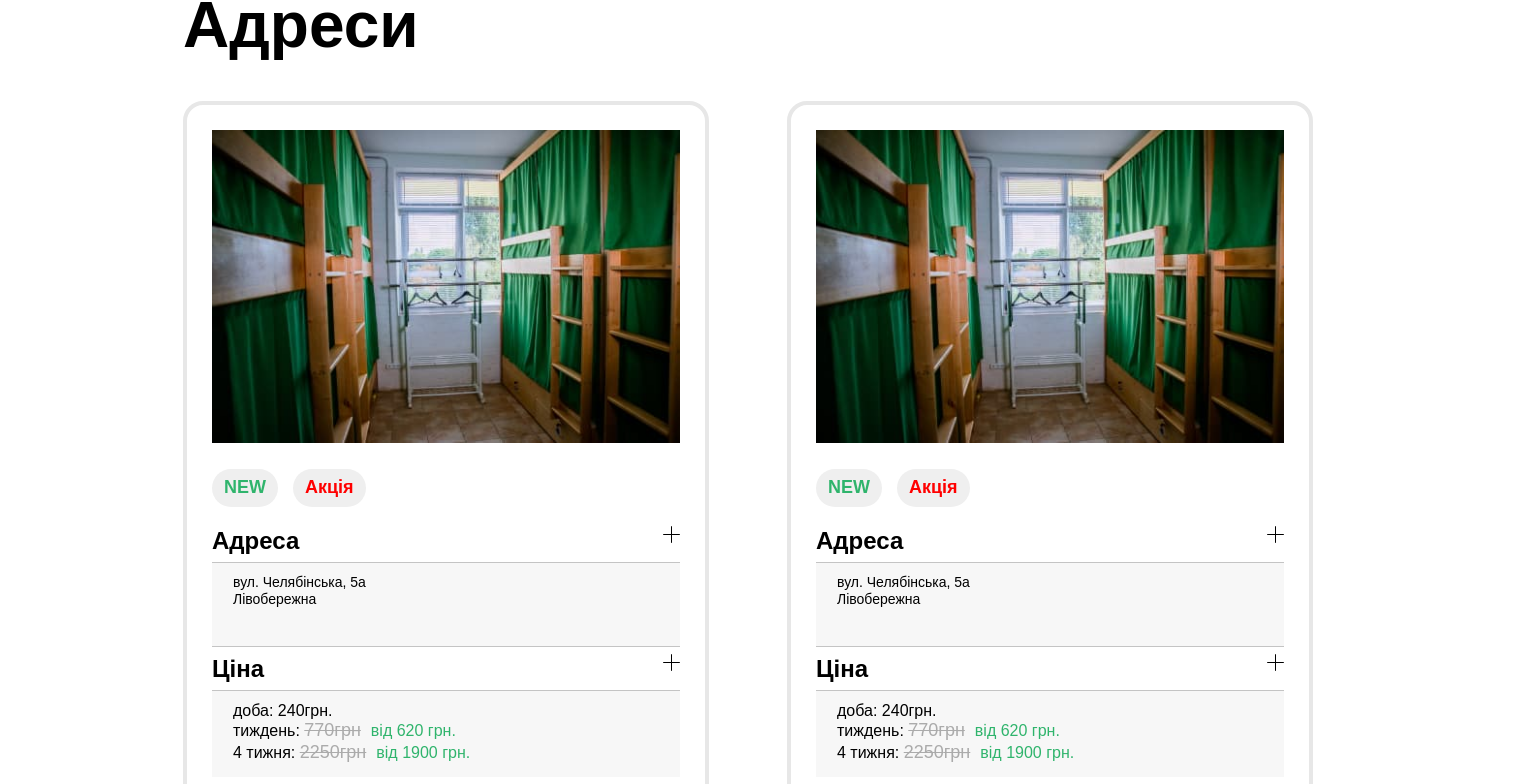
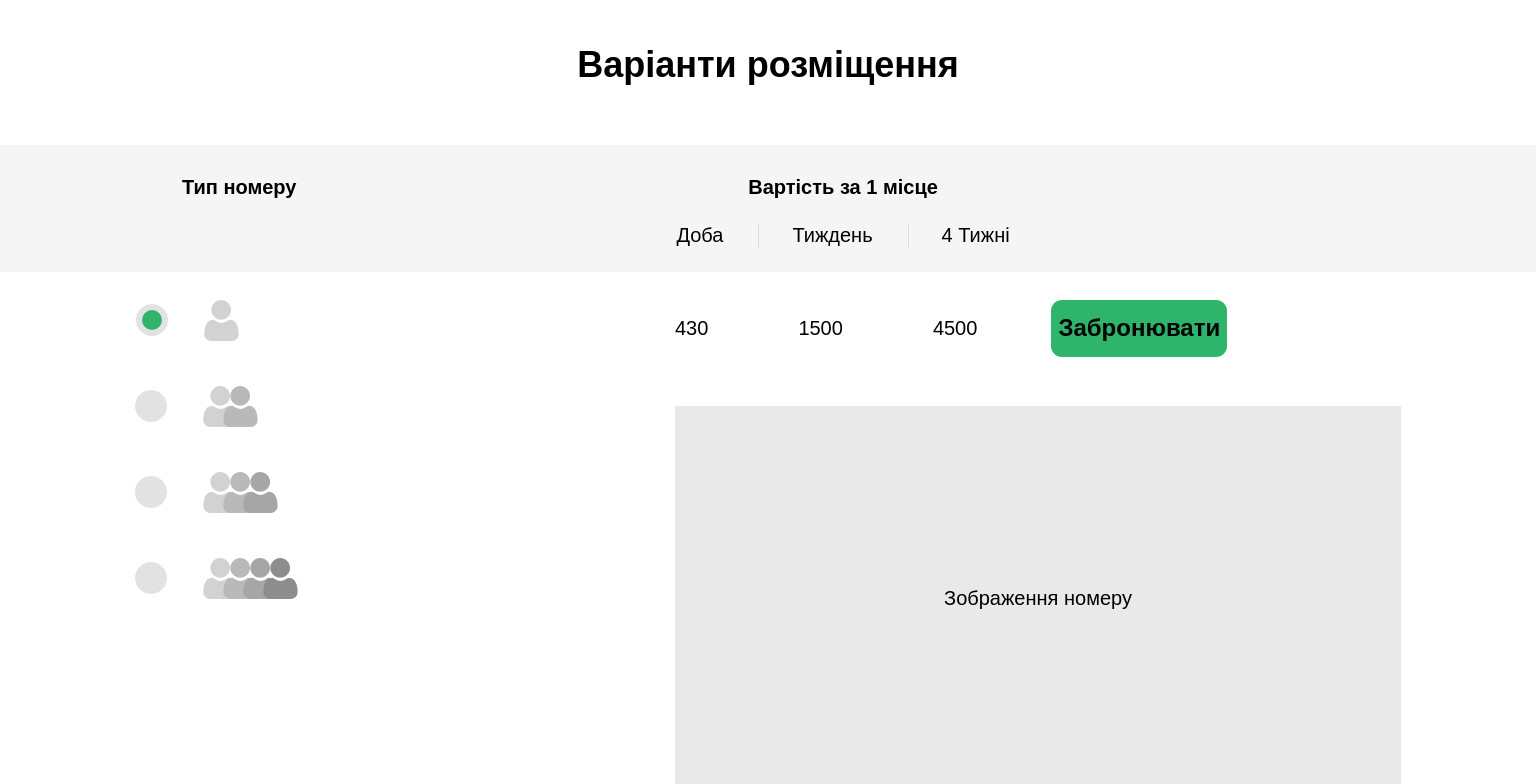
Before and after one commit to AnnMatsarska/test-megapolis, a React (Create React App) app: page / in a window 1536 px wide. Shown: the part 1757-2541 px from the top of the page. Built offline with nearby package versions, Linux system fonts and the light colour scheme.

Commit message:
add new section

```diff
--- a/src/components/Description/Description.module.css
+++ b/src/components/Description/Description.module.css
@@ -49,7 +49,7 @@
     display: flex;
     justify-content: space-between;
     border-bottom: 1px solid rgb(196, 196, 196);
-    ;
+    align-items: center;
 }
 
 .addressBox {
--- a/src/components/Options/Options.jsx
+++ b/src/components/Options/Options.jsx
@@ -4,6 +4,8 @@ import { ReactComponent as User } from '../../images/icons/user.svg';
 import { ReactComponent as TwoUsers } from '../../images/icons/twoUsers.svg';
 import { ReactComponent as ThreeUsers } from '../../images/icons/threeUsers.svg';
 import { ReactComponent as FourUsers } from '../../images/icons/fourUsers.svg';
+import { ReactComponent as Selected } from '../../images/icons/selected.svg';
+import { ReactComponent as NotSelected } from '../../images/icons/notSelected.svg';
 
 export const Options = () => {
   return (
@@ -85,6 +87,57 @@ export const Options = () => {
           </div>
         </li>
       </ul>
+      <div className={css.moreInfoBox}>
+        <h2 className={css.optionsTitle}>Варіанти розміщення</h2>
+        <div className={css.typeWrapper}>
+          <div className={`container ${css.box}`}>
+            <p className={css.typeText}>Тип номеру</p>
+            <div className={css.priceWrapper}>
+              <p>Вартість за 1 місце</p>
+              <ul className={css.priceList}>
+                <li>Доба</li>
+                <li>Тиждень</li>
+                <li>4 Тижні</li>
+              </ul>
+            </div>
+          </div>
+        </div>
+        <div className={css.usersBar}>
+          <div className={css.leftBar}>
+            <div className={css.wrap}>
+              <Selected />
+              <User className={css.iconUser} />
+            </div>
+            <div className={css.wrap}>
+              <NotSelected />
+              <TwoUsers className={css.iconTwoUsers} />
+            </div>
+            <div className={css.wrap}>
+              <NotSelected />
+              <ThreeUsers className={css.iconThreeUsers} />
+            </div>
+            <div className={css.wrap}>
+              <NotSelected />
+              <FourUsers className={css.iconFourUsers} />
+            </div>
+          </div>
+          <div className={css.rightBar}>
+            <div className={css.rightbox}>
+              <div className={css.orderPriceBox}>
+                <p>430</p>
+                <p>1500</p>
+                <p>4500</p>
+              </div>
+              <button type="button" className={css.orderBtn}>
+                Забронювати
+              </button>
+            </div>
+            <div className={css.imgWpar}>
+              <p className={css.imgText}>Зображення номеру</p>
+            </div>
+          </div>
+        </div>
+      </div>
     </section>
   );
 };
--- a/src/components/Options/Options.module.css
+++ b/src/components/Options/Options.module.css
@@ -85,6 +85,10 @@
     display: flex;
     align-items: center;
     gap: 22px;
+}
+
+.moreInfoBox {
+    display: none;
 }
 
 @media (min-width: 1440px) {
@@ -184,6 +188,46 @@
         margin-right: 87px;
     }
 
+    .moreInfoBox {
+        display: block;
+        margin-top: 200px;
 
+    }
+
+    .rightbox {
+        display: flex;
+        align-items: center;
+
+    }
+
+    .wrap {
+        display: flex;
+        gap: 33px;
+        align-items: center;
+        margin-bottom: 45px;
+    }
+
+    .usersBar {
+        display: flex;
+        justify-content: space-between;
+        padding-left: 135px;
+        padding-right: 135px;
+        padding-top: 28px;
+    }
+
+    .imgWpar {
+        margin-top: 49px;
+        padding: 180px 265px;
+        width: 726px;
+        height: 379px;
+        background: rgb(233, 233, 233);
+    }
+
+    .imgText {
+        text-align: center;
+        font-size: 20px;
+        font-weight: 400;
+        line-height: 1.2;
+    }
 
 }
```
